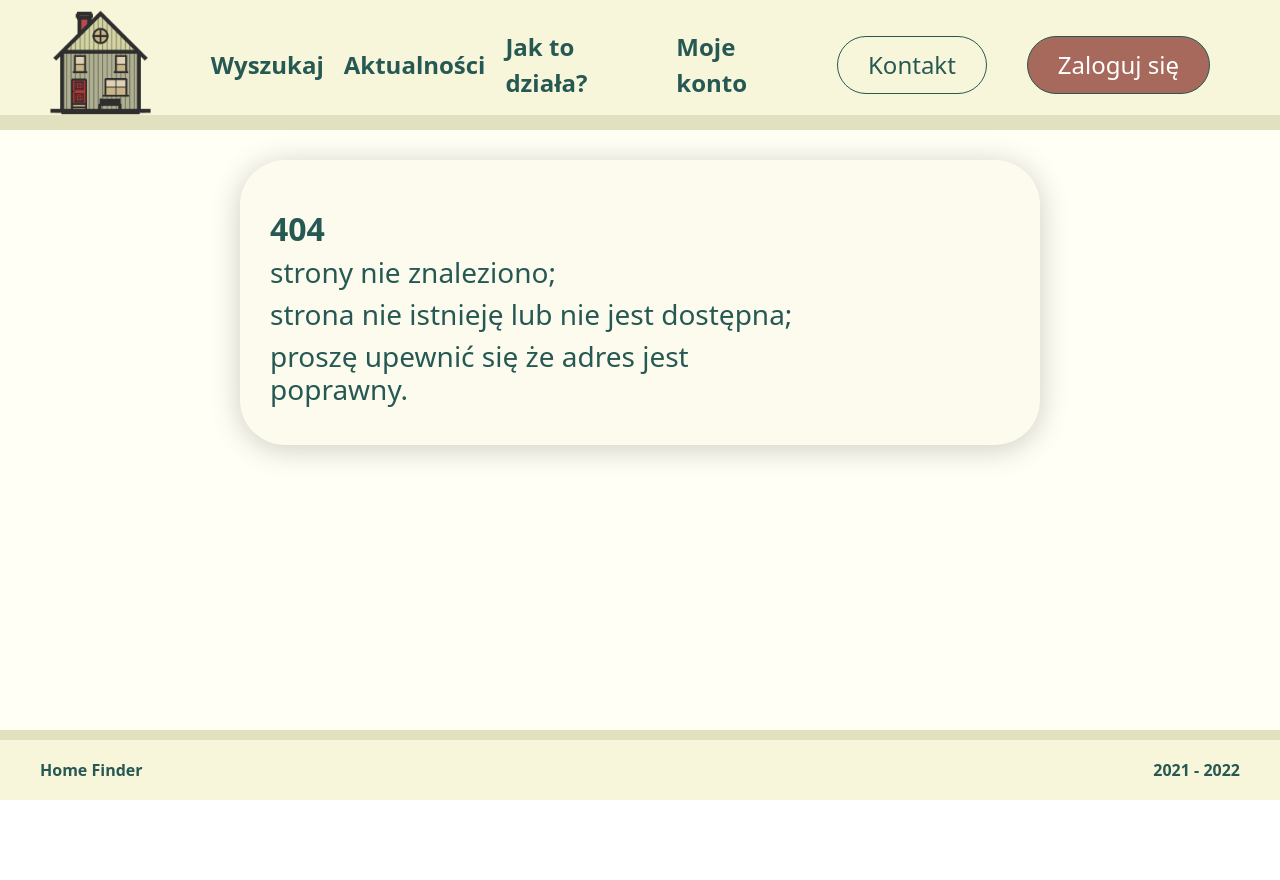
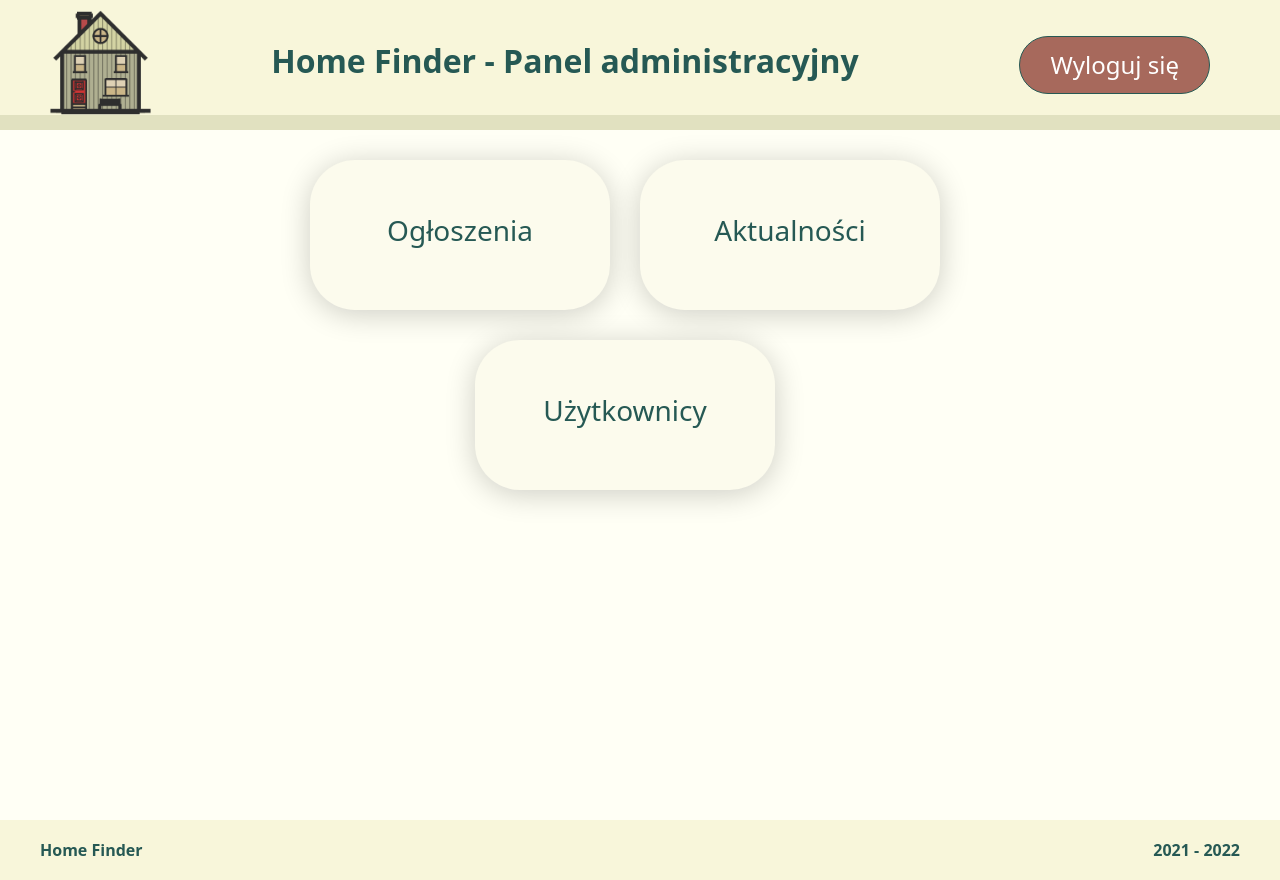
Before and after one commit to JQbss/HomeFinderWeb, a React (Create React App) app in the folder HomeFinderWebsite/home-finder-website/: page /admin in a window 1280 px wide. Before the commit the page ends 800 px from the top, so only its background shows below. Built offline with nearby package versions, Linux system fonts and the light colour scheme.

Commit message:
Admin panel in progress

```diff
--- a/HomeFinderWebsite/home-finder-website/src/App.css
+++ b/HomeFinderWebsite/home-finder-website/src/App.css
@@ -457,7 +457,8 @@ html {
   padding: 30px;
 }
 
-.ann-details-container h2, h3 {
+.ann-details-container h2,
+h3 {
   color: #265954;
   font-weight: 600;
 }
@@ -485,7 +486,7 @@ html {
   background-size: 100% 4px;
 }
 
-.ann-details-body h3{
+.ann-details-body h3 {
   margin: 10px 0 10px 0;
 }
 
@@ -518,7 +519,8 @@ html {
   padding: 30px;
 }
 
-.login-container h2, h3 {
+.login-container h2,
+h3 {
   color: #265954;
   font-weight: 600;
 }
@@ -541,3 +543,131 @@ html {
   background-position: 100% 100%; /*OR bottom right*/
   background-size: 100% 4px;
 }
+
+/*
+
+
+
+
+ADMIN PANEL
+
+
+
+
+*/
+
+.admin-header-container {
+  position: relative;
+  display: flex;
+  background-color: #f8f6da;
+}
+.admin-header-container-line {
+  position: absolute;
+  bottom: 0;
+  height: 15px;
+  width: 100%;
+  background-color: #e1e1c0;
+}
+
+.admin-header-container-image {
+  margin: 10px 0 15px 50px;
+}
+
+.admin-header-main-menu-container {
+  display: flex;
+  flex: 1;
+  align-items: center;
+  margin: 0 0 0 50px;
+  font-size: 24px;
+}
+
+.admin-header-main-menu {
+  display: flex;
+  flex: 1;
+  justify-content: space-evenly;
+  align-items: center;
+}
+
+.admin-header-main-menu h2 {
+  color: #265954;
+  font-weight: 600;
+}
+
+.admin-header-main-menu li {
+  display: inline;
+  margin: 10px;
+}
+
+.admin-header-main-menu a {
+  font-weight: 600;
+  color: #265954;
+  text-decoration: none;
+
+  transition: background-size 0.3s, background-position 0s 0.3s; /*change after the size immediately*/
+  background-image: linear-gradient(#a7695c, #a7695c);
+  background-position: 0 100%; /*OR bottom left*/
+  background-size: 0% 4px;
+  background-repeat: no-repeat;
+  padding-bottom: 5px;
+}
+
+.admin-header-main-menu a:hover {
+  color: #a7695c;
+  background-position: 100% 100%; /*OR bottom right*/
+  background-size: 100% 4px;
+}
+
+.admin-header-main-menu-buttons {
+  display: flex;
+  justify-content: space-between;
+  margin: 0 50px 0 0;
+}
+
+.admin-home-root {
+  display: flex;
+  width: 100%;
+  flex-direction: column;
+  align-items: center;
+  min-height: calc(100vh - 110px);
+}
+
+.admin-home-container {
+  display: flex;
+  flex-wrap: wrap;
+  width: 800px;
+  flex-direction: row;
+  justify-content: center;
+  align-items: center;
+  margin: 30px 0 0 0;
+}
+
+.admin-home-item {
+  min-width: 300px;
+  height: 150px;
+  position: relative;
+
+  background: #fcfbed;
+  box-shadow: 0px 4px 30px rgba(0, 0, 0, 0.2);
+  border-radius: 45px;
+  margin: 0 30px 30px 0;
+
+  display: flex;
+  align-items: center;
+  justify-content: center;
+
+  transition: 0.3s;
+}
+
+.admin-home-item:hover {
+  background: #e1e1c0;
+}
+
+.admin-home-item a {
+  text-decoration: none;
+}
+
+.admin-list-container {
+  display: flex;
+  justify-content: center;
+  min-height: calc(100vh - 110px);
+}
--- a/HomeFinderWebsite/home-finder-website/src/App.js
+++ b/HomeFinderWebsite/home-finder-website/src/App.js
@@ -1,9 +1,10 @@
 import React from "react";
 import "./App.css";
+import MainAdmin from "./components/admin/MainAdmin";
 import MainFront from "./components/front/MainFront";
 
 function App(props) {
-  return <MainFront {...props}/>;
+  return props?.admin ? <MainAdmin {...props} /> : <MainFront {...props} />;
 }
 
 export default App;
--- a/HomeFinderWebsite/home-finder-website/src/classes/FetchManager.js
+++ b/HomeFinderWebsite/home-finder-website/src/classes/FetchManager.js
@@ -24,6 +24,17 @@ class FetchManager {
         return data;
       });
   }
+
+  static async GetMany(entityName) {
+    return fetch(`${process.env.REACT_APP_API}/${entityName}`)
+      .then((response) => {
+        if (response.status == 200) return response.json();
+        else return "error";
+      })
+      .then((data) => {
+        return data;
+      });
+  }
 }
 
 export default FetchManager;
--- /dev/null
+++ b/HomeFinderWebsite/home-finder-website/src/components/admin/MainAdmin.js
@@ -0,0 +1,31 @@
+import Footer from "./fragments/Footer";
+import Header from "./fragments/Header";
+import AdminHome from "./pages/AdminHome";
+import AdminList from "./pages/AdminList";
+
+const getBody = (pageName) => {
+  switch (pageName) {
+    case "admin-home":
+      return <AdminHome />;
+    case "admin-login":
+      return null;
+    case "admin-list":
+      return <AdminList />;
+    case "admin-action":
+      return null;
+    default:
+      return null;
+  }
+};
+
+const MainAdmin = (props) => {
+  return (
+    <>
+      <Header />
+      <div style={{ backgroundColor: "#fffff5" }}>{getBody(props.page)}</div>
+      <Footer />
+    </>
+  );
+};
+
+export default MainAdmin;
--- /dev/null
+++ b/HomeFinderWebsite/home-finder-website/src/components/admin/fragments/Footer.js
@@ -0,0 +1,27 @@
+const Footer = (props) => {
+  return (
+    <div>
+      <div className="admin-home-container-line" />
+      <div
+        style={{ width: "100%", height: "60px", backgroundColor: "#f8f6da" }}
+      >
+        <div
+          style={{
+            display: "flex",
+            height: "100%",
+            alignItems: "center",
+            margin: "0 40px 0 40px",
+            justifyContent: "space-between",
+            color: "#265954",
+            fontWeight: 600
+          }}
+        >
+          <span>Home Finder</span>
+          <span>2021 - {new Date().getFullYear()}</span>
+        </div>
+      </div>
+    </div>
+  );
+};
+
+export default Footer;
--- /dev/null
+++ b/HomeFinderWebsite/home-finder-website/src/components/admin/fragments/Header.js
@@ -0,0 +1,41 @@
+import { Link } from "react-router-dom";
+import AuthManager from "../../../classes/AuthManager";
+import ButtonStandart from "../../small-elements/ButtonStandart";
+
+const Header = (props) => {
+  return (
+    <div className="admin-header-container">
+      <div className="admin-header-container-image">
+        <Link to="/admin">
+          <img
+            src="/house-logo-1.png"
+            alt="house-logo-1"
+            style={{ height: "105px" }}
+          />
+        </Link>
+      </div>
+      <div className="admin-header-main-menu-container">
+        <div className="admin-header-main-menu">
+          <h2>Home Finder - Panel administracyjny</h2>
+          <hr />
+        </div>
+        <div className="admin-header-main-menu-buttons">
+          <ButtonStandart
+            label="Wyloguj się"
+            type={0}
+            style={{ margin: "0 20px 0 20px" }}
+            onClick={() => {
+              AuthManager.LogoutUser();
+              window?.location?.reload();
+            }}
+          />
+        </div>
+      </div>
+      <div className="admin-header-container-line" />
+    </div>
+  );
+};
+
+export default Header;
+//E1E1C0
+//265954
--- /dev/null
+++ b/HomeFinderWebsite/home-finder-website/src/components/admin/pages/AdminHome.js
@@ -0,0 +1,26 @@
+const AdminItem = (props) => {
+  const data = { ...props };
+  return data ? (
+    <div className="admin-home-item">
+      <a href={`/admin/${data?.link}`}>
+        <h3>{data?.header}</h3>
+      </a>
+    </div>
+  ) : null;
+};
+
+const AdminHome = (props) => {
+  return (
+    <>
+      <div className="admin-home-root">
+        <div className="admin-home-container">
+          <AdminItem header="Ogłoszenia" link="announcement" />
+          <AdminItem header="Aktualności" link="news" />
+          <AdminItem header="Użytkownicy" link="users" />
+        </div>
+      </div>
+    </>
+  );
+};
+
+export default AdminHome;
--- /dev/null
+++ b/HomeFinderWebsite/home-finder-website/src/components/admin/pages/AdminList.js
@@ -0,0 +1,59 @@
+import { useEffect, useState } from "react";
+import { Oval } from "react-loader-spinner";
+import { useParams } from "react-router";
+import FetchManager from "../../../classes/FetchManager";
+import ButtonStandart from "../../small-elements/ButtonStandart";
+
+const AdminList = (props) => {
+  const { entity } = useParams();
+  const [data, setData] = useState();
+
+  useEffect(() => {
+    FetchManager.GetMany(entity).then((response) => {
+      response = response.flatMap((el) => Array(10).fill(el)); //TODO remove when will be more data
+      setData(response);
+      console.log(response);
+    });
+  }, []);
+
+  const TableElement = (props) => {
+    return (
+      <tr>
+        <th scope="row">{props.uid}</th>
+        <td>{props.name}</td>
+        <td>{props.localization}</td>
+        <td>{props.price}</td>
+        <td>
+          <ButtonStandart href="#" label="Edytuj" type={1} />
+        </td>
+      </tr>
+    );
+  };
+
+  return data ? (
+    <div className="admin-list-container">
+      <div className="w-75">
+        <table class="table table-hover">
+          <thead>
+            <tr>
+              <th scope="col">id</th>
+              <th scope="col">Nazwa</th>
+              <th scope="col">Miejscowość</th>
+              <th scope="col">Cena, zł</th>
+              <th scope="col">Akcję</th>
+            </tr>
+          </thead>
+          <tbody>
+            {data.map((el) => (
+              <TableElement {...el} />
+            ))}
+          </tbody>
+        </table>
+      </div>
+    </div>
+  ) : (
+    <Oval color="#00BFFF" height={80} width={80} />
+  );
+};
+
+export default AdminList;
--- a/HomeFinderWebsite/home-finder-website/src/index.js
+++ b/HomeFinderWebsite/home-finder-website/src/index.js
@@ -22,6 +22,16 @@ ReactDOM.render(
           element={<App page={"announcement"} />}
         />
         <Route path="*" element={<App />} />
+        <Route path="admin" element={<App admin page={"admin-home"} />} />
+        <Route path="admin/login" element={<App admin page={"admin-login"} />} />
+        <Route
+          path="admin/:entity"
+          element={<App admin page={"admin-list"} />}
+        />
+        <Route
+          path="admin/:entity/:action"
+          element={<App admin page={"admin-action"} />}
+        />
       </Routes>
     </BrowserRouter>
   </React.StrictMode>,
```
Also changed, not shown: HomeFinderWebsite/home-finder-website/src/components/admin/pages/AdminAction.js (added), HomeFinderWebsite/home-finder-website/src/components/admin/pages/AdminLogin.js (added).
